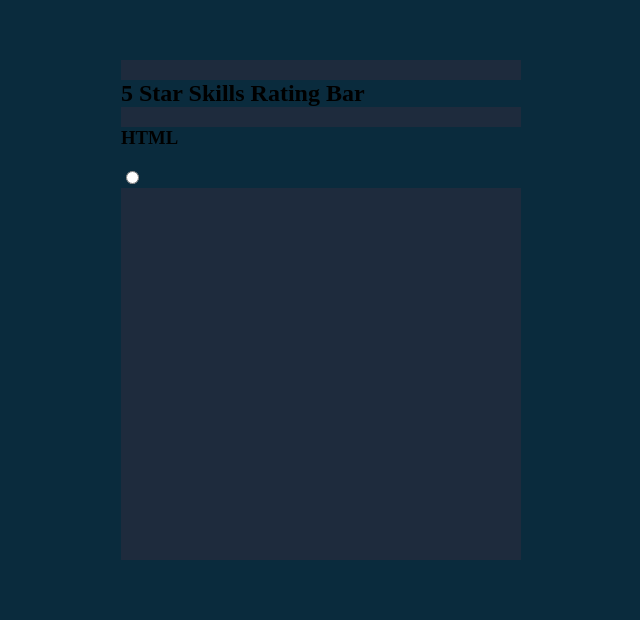
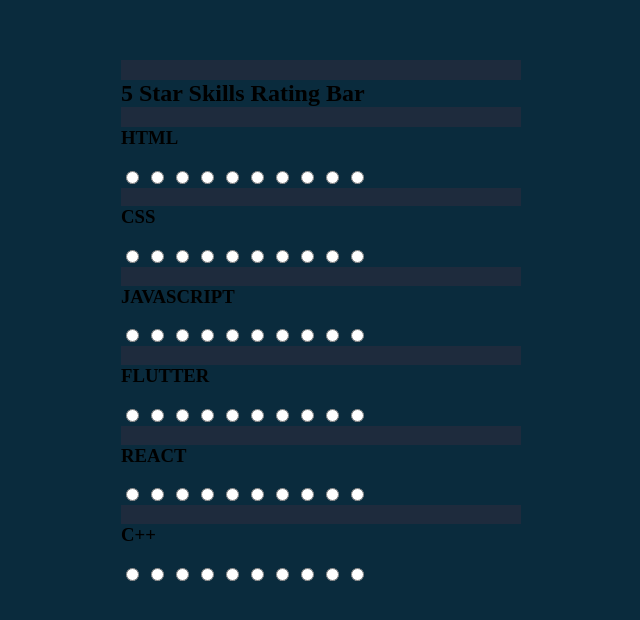
Before and after one commit to ghasemizade/scoreBox, a plain HTML site: page index.html in a window 1280 px wide. Shown: the part 140-760 px from the top of the page, without its empty margins (199-839 px from the left). Drawn offline with Linux system fonts and the light colour scheme.

Commit message:
update skills items

```diff
--- a/index.html
+++ b/index.html
@@ -10,10 +10,100 @@
 <body>
     <div class="container">
         <h2>5 Star Skills Rating Bar</h2>
+        <!-- Html -->
         <div class="skills">
             <h3 class="name">HTML</h3>
             <div class="rating">
                 <input type="radio" name="html">
+                <input type="radio" name="html">
+                <input type="radio" name="html">
+                <input type="radio" name="html">
+                <input type="radio" name="html">
+                <input type="radio" name="html">
+                <input type="radio" name="html">
+                <input type="radio" name="html">
+                <input type="radio" name="html">
+                <input type="radio" name="html">
+            </div>
+        </div>
+        <!-- CSS -->
+        <div class="skills">
+            <h3 class="name">CSS</h3>
+            <div class="rating">
+                <input type="radio" name="css">
+                <input type="radio" name="css">
+                <input type="radio" name="css">
+                <input type="radio" name="css">
+                <input type="radio" name="css">
+                <input type="radio" name="css">
+                <input type="radio" name="css">
+                <input type="radio" name="css">
+                <input type="radio" name="css">
+                <input type="radio" name="css">
+            </div>
+        </div>
+        <!-- JavaScript -->
+        <div class="skills">
+            <h3 class="name">JAVASCRIPT</h3>
+            <div class="rating">
+                <input type="radio" name="javascript">
+                <input type="radio" name="javascript">
+                <input type="radio" name="javascript">
+                <input type="radio" name="javascript">
+                <input type="radio" name="javascript">
+                <input type="radio" name="javascript">
+                <input type="radio" name="javascript">
+                <input type="radio" name="javascript">
+                <input type="radio" name="javascript">
+                <input type="radio" name="javascript">
+            </div>
+        </div>
+        <!-- Flutter -->
+        <div class="skills">
+            <h3 class="name">FLUTTER</h3>
+            <div class="rating">
+                <input type="radio" name="flutter">
+                <input type="radio" name="flutter">
+                <input type="radio" name="flutter">
+                <input type="radio" name="flutter">
+                <input type="radio" name="flutter">
+                <input type="radio" name="flutter">
+                <input type="radio" name="flutter">
+                <input type="radio" name="flutter">
+                <input type="radio" name="flutter">
+                <input type="radio" name="flutter">
+            </div>
+        </div>
+        <!-- React -->
+        <div class="skills">
+            <h3 class="name">REACT</h3>
+            <div class="rating">
+                <input type="radio" name="react">
+                <input type="radio" name="react">
+                <input type="radio" name="react">
+                <input type="radio" name="react">
+                <input type="radio" name="react">
+                <input type="radio" name="react">
+                <input type="radio" name="react">
+                <input type="radio" name="react">
+                <input type="radio" name="react">
+                <input type="radio" name="react">
+            </div>
+        </div>
+        <!-- C++ -->
+        <div class="skills">
+            <h3 class="name">C++</h3>
+            <div class="rating">
+                <input type="radio" name="c++">
+                <input type="radio" name="c++">
+                <input type="radio" name="c++">
+                <input type="radio" name="c++">
+                <input type="radio" name="c++">
+                <input type="radio" name="c++">
+                <input type="radio" name="c++">
+                <input type="radio" name="c++">
+                <input type="radio" name="c++">
+                <input type="radio" name="c++">
             </div>
         </div>
     </div>
```
